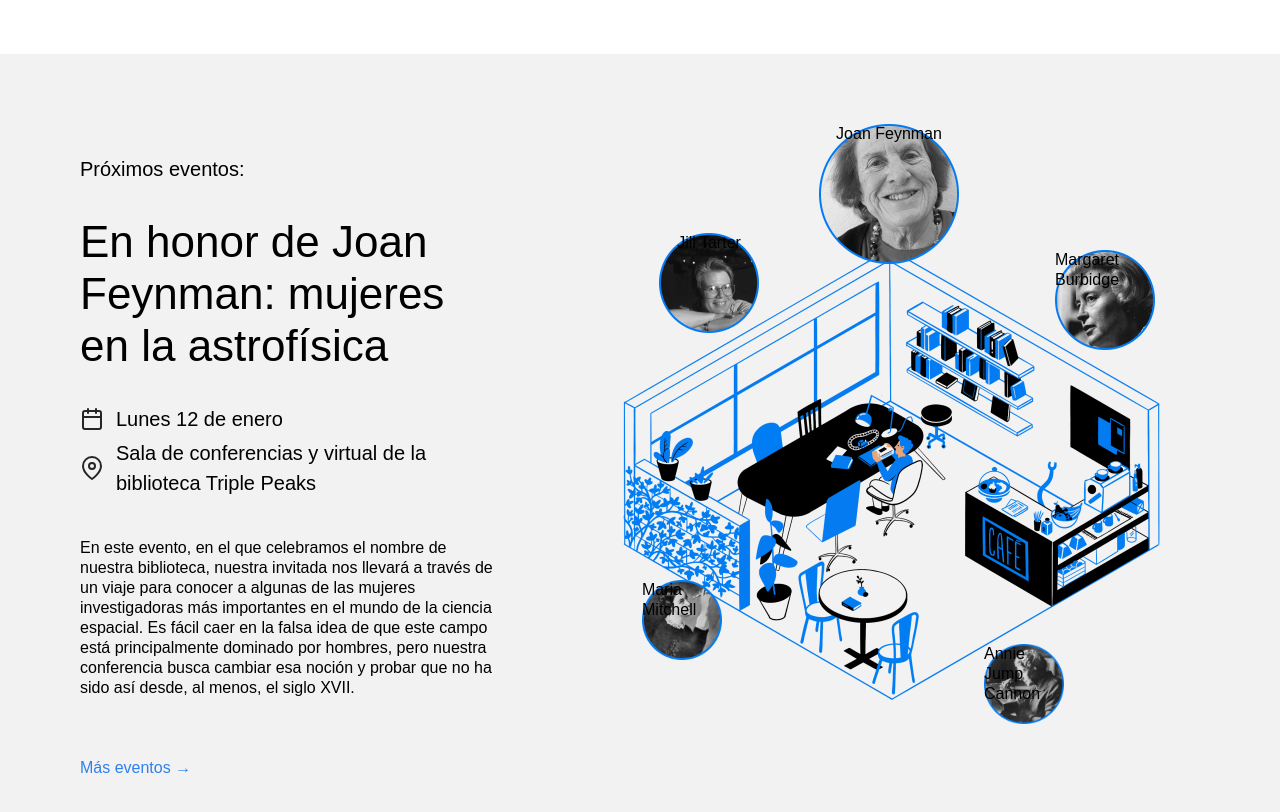
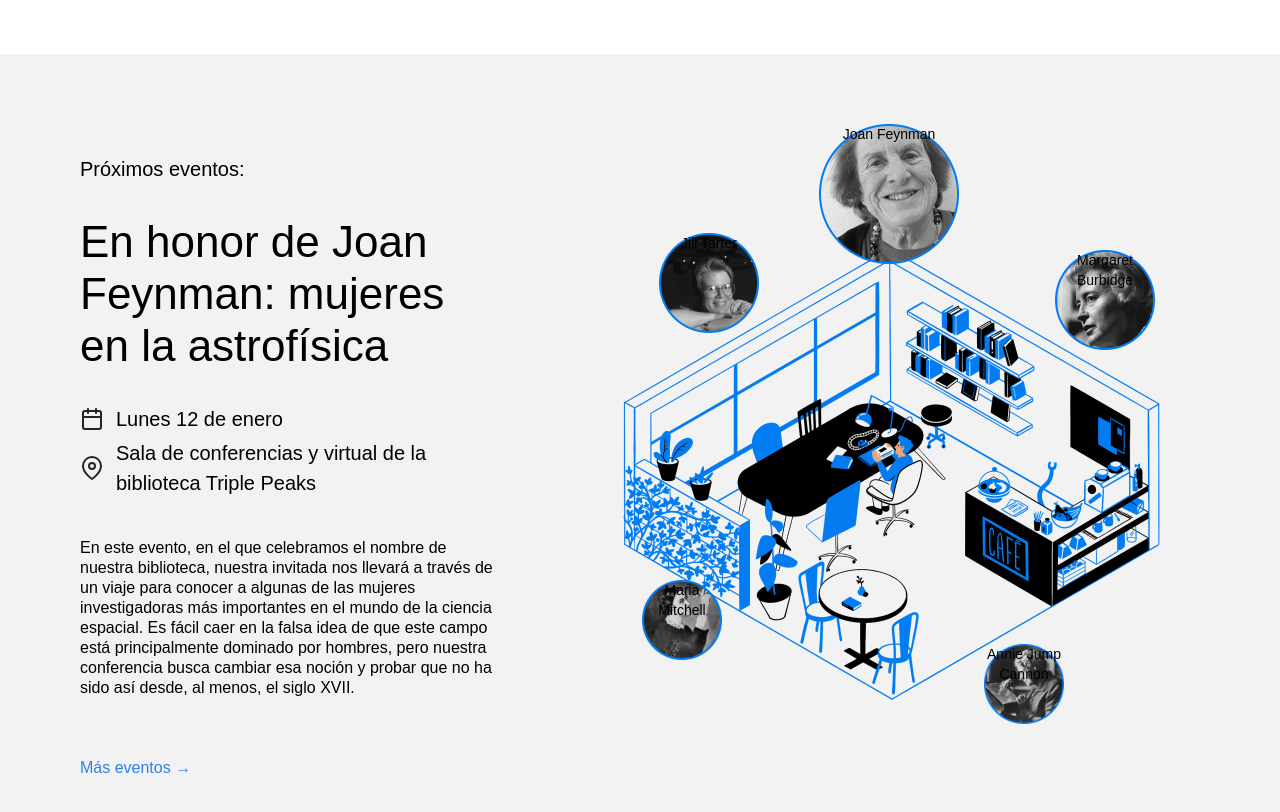
Before and after one commit to SergioVV2025/web_project_library_es, a plain HTML site: page index.html in a window 1280 px wide. Shown: the part 2040-2852 px from the top of the page. Drawn offline with Linux system fonts and the light colour scheme.

Commit message:
Nueva actualizacion de mi proyecto (3 - etapa 2 - 20/09/2025_3)

```diff
--- a/index.html
+++ b/index.html
@@ -181,7 +181,7 @@
               class="events__image"
             />
             <div class="person person_name_feynman">
-              <p class="person person_caption">Joan Feynman</p>
+              <p class="person person__caption">Joan Feynman</p>
               <img
                 src="./images/person_feynman.png"
                 alt="Ilustración de Joan Feynman"
@@ -189,7 +189,7 @@
               />
             </div>
             <div class="person person_name_burbidge">
-              <p class="person person_caption">Margaret Burbidge</p>
+              <p class="person person__caption">Margaret Burbidge</p>
               <img
                 src="./images/person_burbidge.png"
                 alt="Ilustración de Margaret Burbidge"
@@ -202,7 +202,7 @@
                 alt="Ilustración de Annie Jump Cannon"
                 class="person__image person__image_size_s"
               />
-              <p class="person person_caption">Annie Jump Cannon</p>
+              <p class="person person__caption">Annie Jump Cannon</p>
             </div>
             <div class="person person_name_mitchell">
               <img
@@ -210,10 +210,10 @@
                 alt="Ilustración de Maria Mitchell"
                 class="person__image person__image_size_s"
               />
-              <p class="person person_caption">Maria Mitchell</p>
+              <p class="person person__caption">Maria Mitchell</p>
             </div>
             <div class="person person_name_tarter">
-              <p class="person person_caption">Jill Tarter</p>
+              <p class="person person__caption">Jill Tarter</p>
               <img
                 src="./images/person_tarter.png"
                 alt="Ilustración de Jill Tarter"
```
